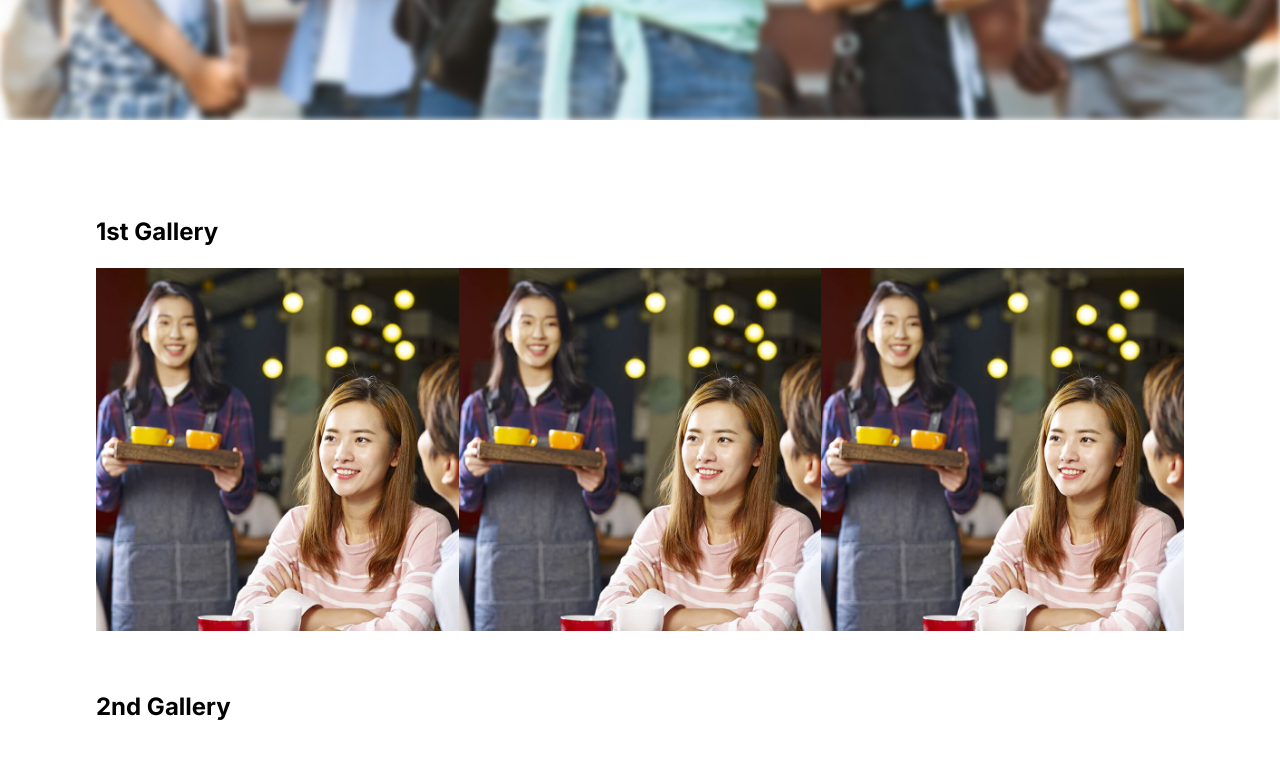
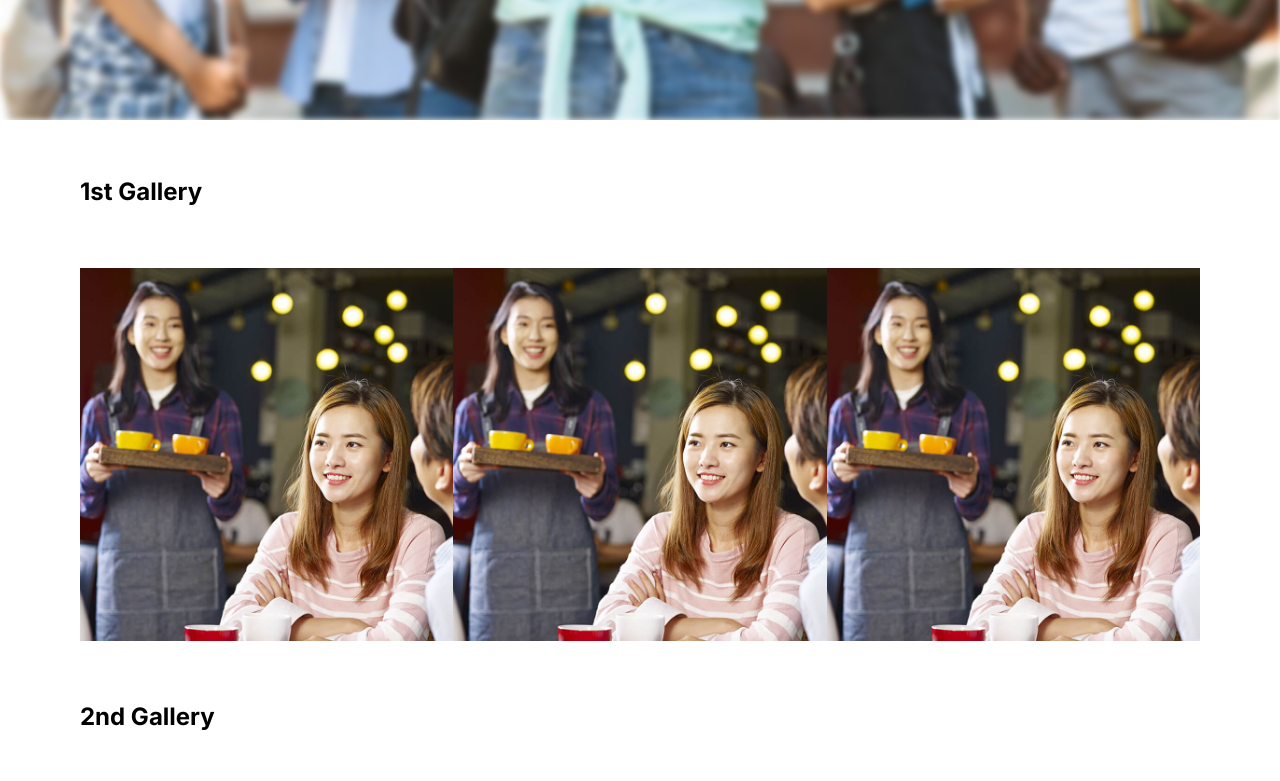
Before and after one commit to taherul77/ShiningEducation, a Next.js app: page /gallery in a window 1280 px wide. Shown: the part 600-1381 px from the top of the page. Built offline with nearby package versions, Linux system fonts and the light colour scheme.

Commit message:
add wrapper

```diff
--- a/src/app/gallery/page.js
+++ b/src/app/gallery/page.js
@@ -1,5 +1,6 @@
 import GalleryComponent from '@/components/page/GalleryComponent/GalleryComponent'
 import Banner from '@/components/ui/Banner/Banner';
+import Wrapper from '@/components/ui/Wrapper/Wrapper';
 import React from 'react'
 
 const page = () => {
@@ -7,7 +8,10 @@ const page = () => {
   return (
     <div>
        <Banner img={images} heading={"Gallery"}></Banner>
-      <GalleryComponent></GalleryComponent>
+       <Wrapper>
+       <GalleryComponent></GalleryComponent>
+       </Wrapper>
+
     </div>
   )
 }
--- a/src/components/page/GalleryComponent/GalleryComponent.js
+++ b/src/components/page/GalleryComponent/GalleryComponent.js
@@ -11,10 +11,10 @@ const GalleryComponent = () => {
     const image7 = "/image/12345678.jpg";
 
   return (
-    <main className=" flex min-h-screen flex-col items-center justify-between p-24">
+    <div className=" flex  flex-col items-center justify-between">
 
-      <div className="container flex flex-col  mx-auto ">
-        <h5 className="text-md  lg:text-2xl  font-bold ">
+      <div className=" flex flex-col  mx-auto ">
+        <h5 className="text-md  lg:text-2xl  font-bold py-10 ">
           1st Gallery
         </h5>
         <div className="flex flex-col w-full justify-center items-center sm:flex-row">
@@ -120,7 +120,7 @@ const GalleryComponent = () => {
           </div>
         </div>
       </div>
-    </main>
+    </div>
   )
 }
 
--- a/src/components/ui/Nav/NavItem.js
+++ b/src/components/ui/Nav/NavItem.js
@@ -31,35 +31,34 @@ export default function NavItem() {
         >
           Services
         </Link>
-        <div className="absolute pt-16">
-        <ul className=" hidden pt-2 group-hover:block bg-white rounded-lg text-black">
-          <li className="flex">
+        <div className="absolute left-0 pt-16">
+          <ul className="hidden group-hover:block bg-white rounded-lg text-black">
+            <li className="flex w-52 hover:bg-gray-200">
               <Link
-              className="block px-4 py-2 hover:bg-gray-200"
+                className="block px-4 py-2  uppercase"
                 href={`/services/japanese-language`}
               >
-              japanese language
+                Japanese Language
               </Link>
             </li>
-          <li className="flex">
+            <li className="flex w-52 hover:bg-gray-200">
               <Link
-              className="block px-4 py-2 hover:bg-gray-200"
+                className="block px-4 py-2 hover:bg-gray-200 uppercase"
                 href={`/services/study-in-japan`}
               >
-              study in japan
+                Study in Japan
               </Link>
             </li>
-          <li className="flex">
+            <li className="flex w-52 hover:bg-gray-200">
               <Link
-              className="block px-4 py-2 hover:bg-gray-200"
+                className="block px-4 py-2 hover:bg-gray-200 uppercase"
                 href={`/services/work-in-japan`}
               >
-              work in japan
+                Work in Japan
               </Link>
             </li>
           </ul>
         </div>
-
       </li>
       <li className="flex relative group">
         <Link
@@ -82,7 +81,7 @@ export default function NavItem() {
           }`}
           href={`/about-us`}
         >
-          About us
+          About Us
         </Link>
       </li>
       <li className="flex relative group">
@@ -106,7 +105,7 @@ export default function NavItem() {
           }`}
           href={`/apply-now`}
         >
-          apply now
+          Apply Now
         </Link>
       </li>
       <li className="flex relative group">
@@ -118,7 +117,7 @@ export default function NavItem() {
           }`}
           href={`/contacts`}
         >
-          contact us
+          Contact Us
         </Link>
       </li>
     </>
--- /dev/null
+++ b/src/components/ui/Wrapper/Wrapper.js
@@ -0,0 +1,15 @@
+
+import React, { ReactNode } from 'react';
+
+
+export default function Wrapper({ children, className }) {
+    return (
+        <div
+            className={`container mx-auto px-5 py-4  md:px-20 ${
+                className || ""
+            }`}
+        >
+            {children}
+        </div>
+    );
+}
```
Lines whose indentation alone changed are shown as unchanged.
